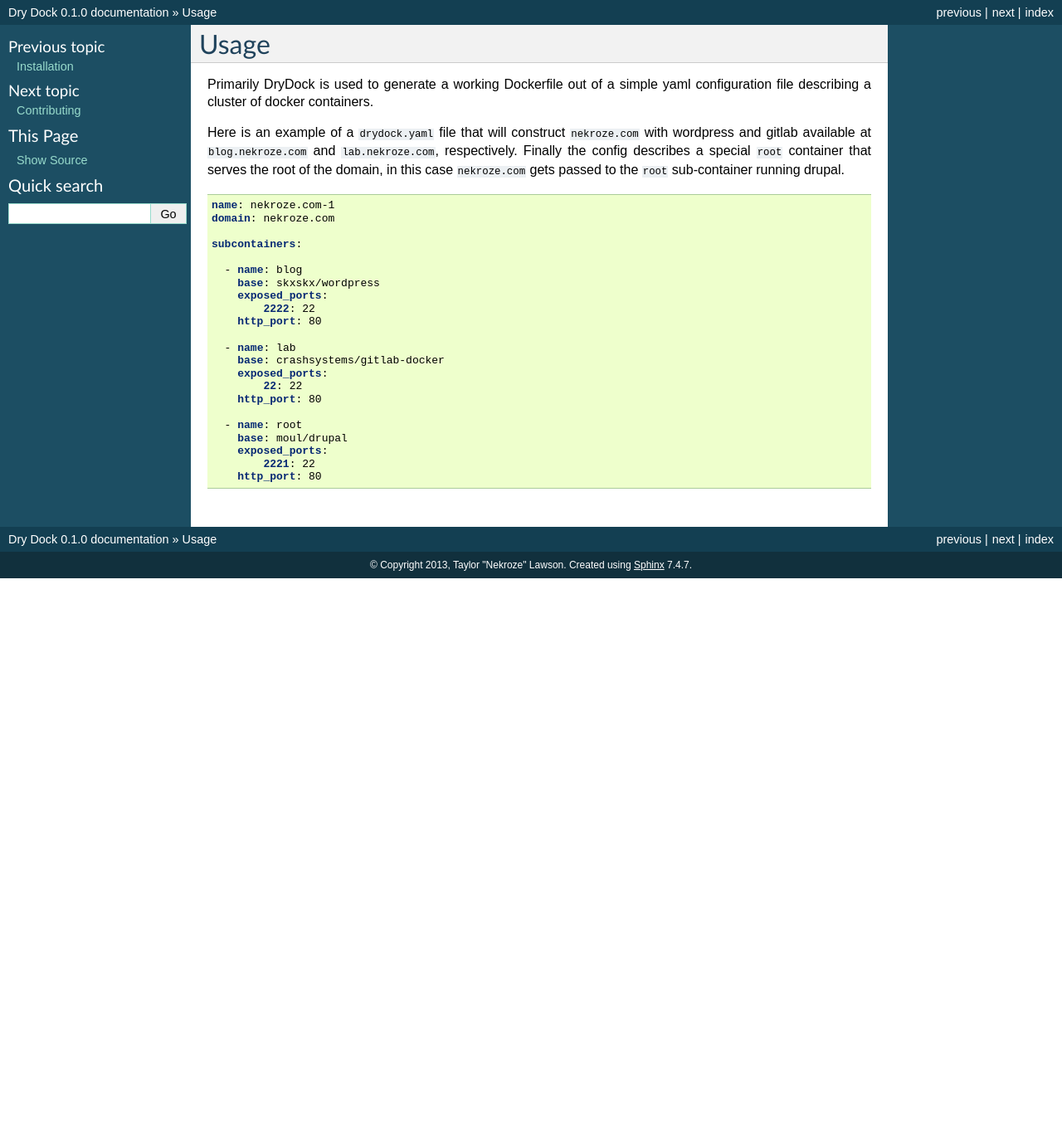
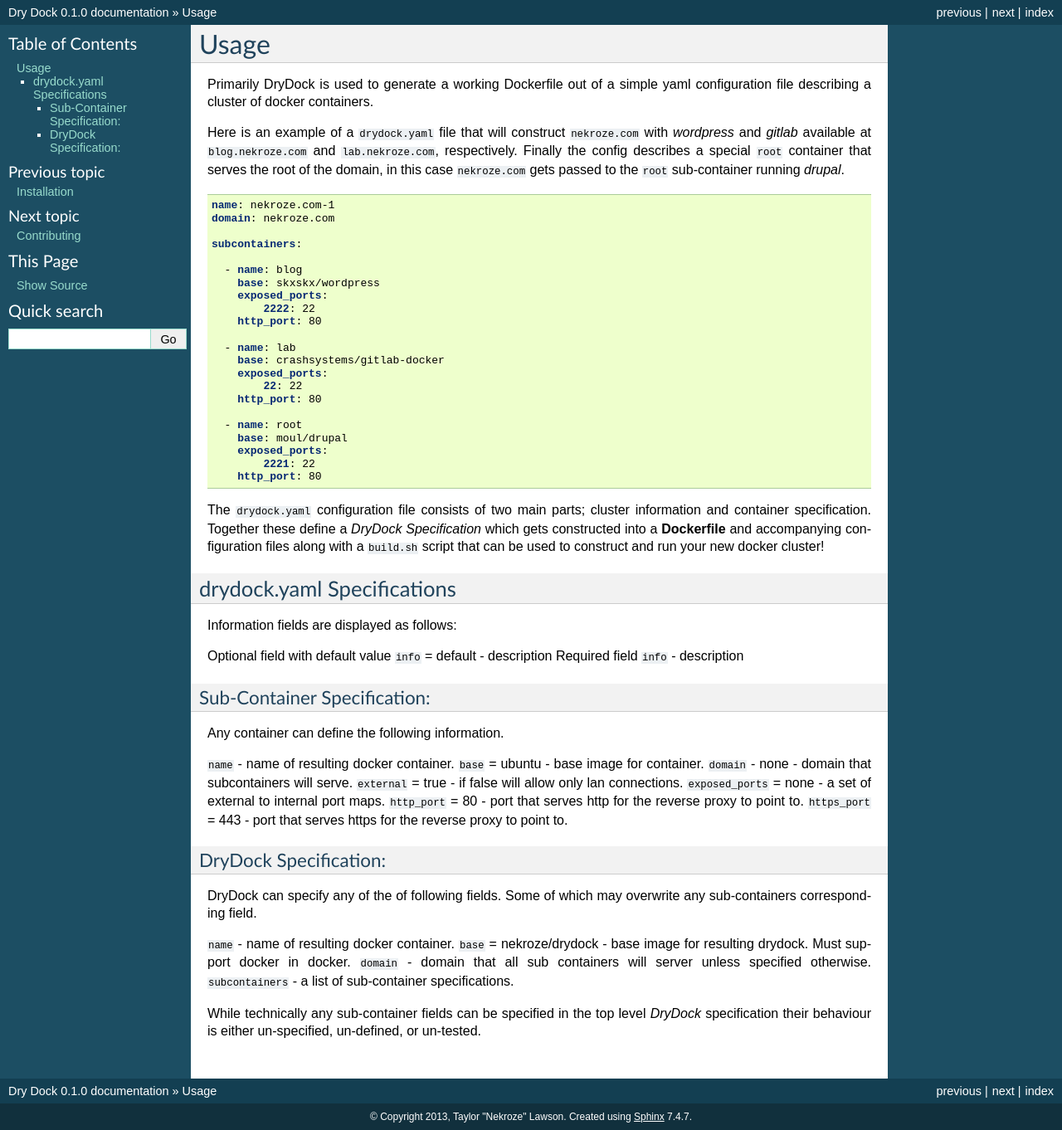
Before and after one commit to Nekroze/drydock, a Sphinx documentation site: the page built from docs/usage.rst, in a window 1280 px wide. Shown: the whole page at 83% size. Built offline with Sphinx 7.4.7, drawn with Linux system fonts in a browser that asks for light colours; before the commit the page ends 900 px from its top, so only the background shows below that.

Commit message:
Added drydock specifcation documentation

```diff
--- a/docs/usage.rst
+++ b/docs/usage.rst
@@ -5,10 +5,10 @@ Usage
 Primarily DryDock is used to generate a working Dockerfile out of a simple yaml configuration file describing a cluster
 of docker containers.
 
-Here is an example of a ``drydock.yaml`` file that will construct ``nekroze.com`` with wordpress and gitlab available
-at ``blog.nekroze.com`` and ``lab.nekroze.com``, respectively. Finally the config describes a special ``root`` container
-that serves the root of the domain, in this case ``nekroze.com`` gets passed to the ``root`` sub-container running
-drupal.
+Here is an example of a ``drydock.yaml`` file that will construct ``nekroze.com`` with *wordpress* and *gitlab*
+available at ``blog.nekroze.com`` and ``lab.nekroze.com``, respectively. Finally the config describes a special ``root``
+container that serves the root of the domain, in this case ``nekroze.com`` gets passed to the ``root`` sub-container
+running *drupal*.
 
 .. code-block:: yaml
 
@@ -34,3 +34,44 @@ drupal.
         exposed_ports:
             2221: 22
         http_port: 80
+
+
+The ``drydock.yaml`` configuration file consists of two main parts; cluster information and container specification.
+Together these define a *DryDock Specification* which gets constructed into a **Dockerfile** and accompanying
+configuration files along with a ``build.sh`` script that can be used to construct and run your new docker cluster!
+
+drydock.yaml Specifications
+---------------------------
+
+Information fields are displayed as follows:
+
+Optional field with default value
+``info`` = default - description
+Required field
+``info`` - description
+
+Sub-Container Specification:
+++++++++++++++++++++++++++++
+
+Any container can define the following information.
+
+``name`` - name of resulting docker container.
+``base`` = ubuntu - base image for container.
+``domain`` - none - domain that subcontainers will serve.
+``external`` = true - if false will allow only lan connections.
+``exposed_ports`` = none - a set of external to internal port maps.
+``http_port`` = 80 - port that serves http for the reverse proxy to point to.
+``https_port`` = 443 - port that serves https for the reverse proxy to point to.
+
+DryDock Specification:
+++++++++++++++++++++++
+
+DryDock can specify any of the of following fields. Some of which may overwrite any sub-containers corresponding field.
+
+``name`` - name of resulting docker container.
+``base`` = nekroze/drydock - base image for resulting drydock. Must support docker in docker.
+``domain`` - domain that all sub containers will server unless specified otherwise.
+``subcontainers`` - a list of sub-container specifications.
+
+While technically any sub-container fields can be specified in the top level *DryDock* specification their behaviour is
+either un-specified, un-defined, or un-tested.
```
